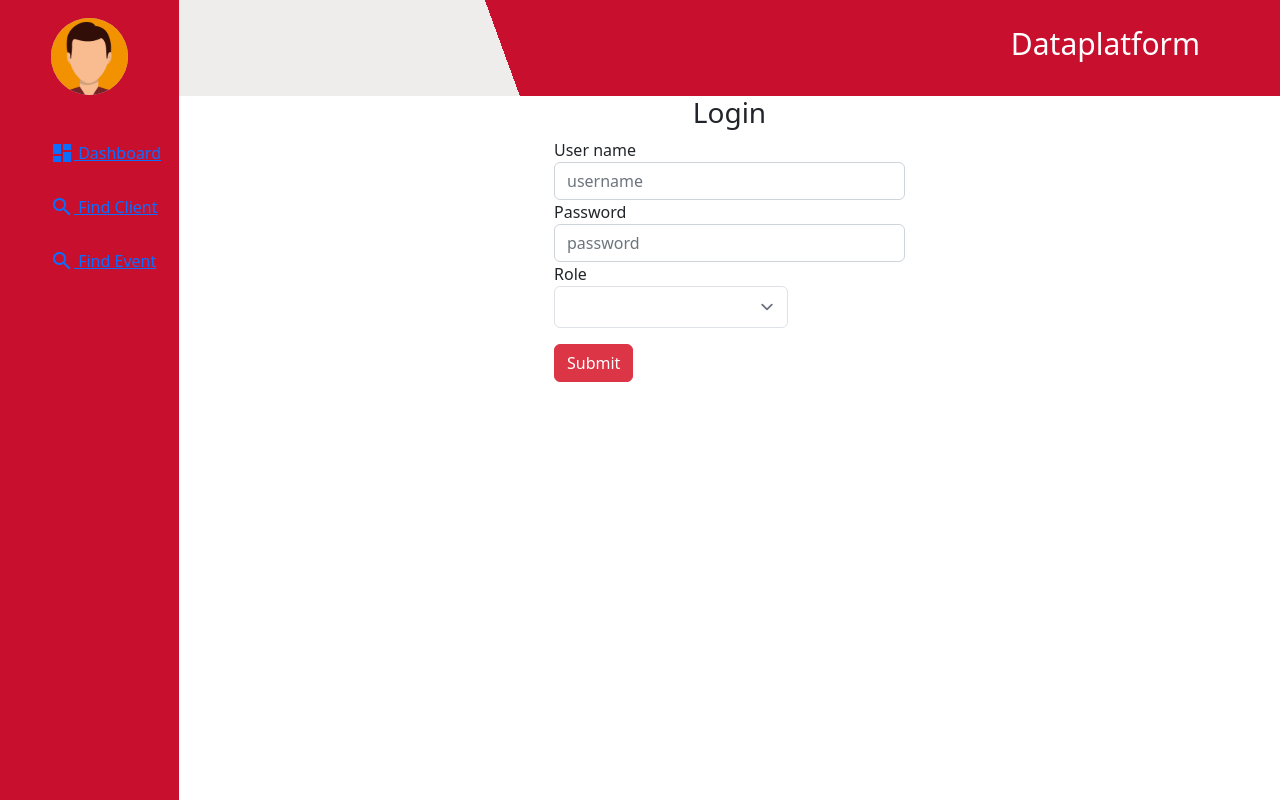
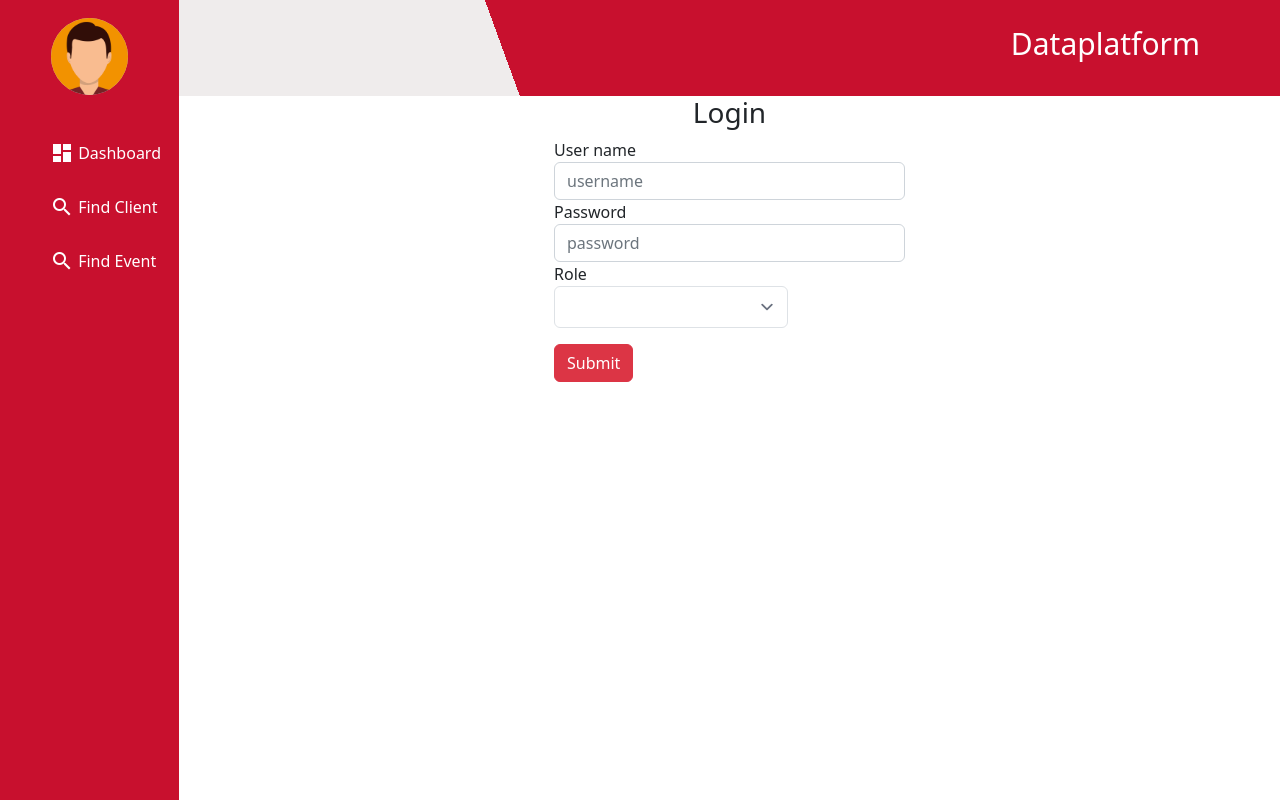
Before and after one commit to CIS-Spring-2023/project-cis_4339_project_9, a Vue app in the folder frontend/: page /login in a window 1280 px wide. Built offline with nearby package versions, Linux system fonts and the light colour scheme; no server answers.

Commit message:
Fixed issue with login/nav links.

```diff
--- a/frontend/src/App.vue
+++ b/frontend/src/App.vue
@@ -31,7 +31,7 @@ export default {
         <nav class="mt-10">
           <ul class="flex flex-col gap-4">
             <li>
-              <router-link to="/">
+              <router-link to="/" class="nav-link">
                 <span
                   style="position: relative; top: 6px"
                   class="material-icons"
@@ -41,7 +41,7 @@ export default {
               </router-link>
             </li>
             <li v-if="user.role === 'editor'">
-              <router-link to="/intakeform">
+              <router-link to="/intakeform" class="nav-link">
                 <span
                   style="position: relative; top: 6px"
                   class="material-icons"
@@ -51,7 +51,7 @@ export default {
               </router-link>
             </li>
             <li v-if="user.role === 'editor'">
-              <router-link to="/eventform">
+              <router-link to="/eventform" class="nav-link">
                 <span
                   style="position: relative; top: 6px"
                   class="material-icons"
@@ -61,7 +61,7 @@ export default {
               </router-link>
             </li>
             <li>
-              <router-link to="/findclient">
+              <router-link to="/findclient" class="nav-link">
                 <span
                   style="position: relative; top: 6px"
                   class="material-icons"
@@ -71,7 +71,7 @@ export default {
               </router-link>
             </li>
             <li>
-              <router-link to="/findevents">
+              <router-link to="/findevents" class="nav-link">
                 <span
                   style="position: relative; top: 6px"
                   class="material-icons"
@@ -80,8 +80,8 @@ export default {
                 Find Event
               </router-link>
             </li>
-            <li class="nav-item">
-                <router-link v-if="user.isLoggedIn" to="/login">
+            <li>
+                <router-link v-if="user.isLoggedIn" to="/login" class="nav-link">
                     <a href="">
                     <span @click="$event => user.logout()" class="nav-link"><i class="bi bi-box-arrow-left"></i> Logout</span>
                     </a>
--- a/frontend/src/components/homePage.vue
+++ b/frontend/src/components/homePage.vue
@@ -18,7 +18,7 @@ export default {
       error: null
     }
   },
-  setup() {
+  beforeCreate() {
     const loggedInUserStore = useLoggedInUserStore();
 
     if (!loggedInUserStore.isLoggedIn) {
```
